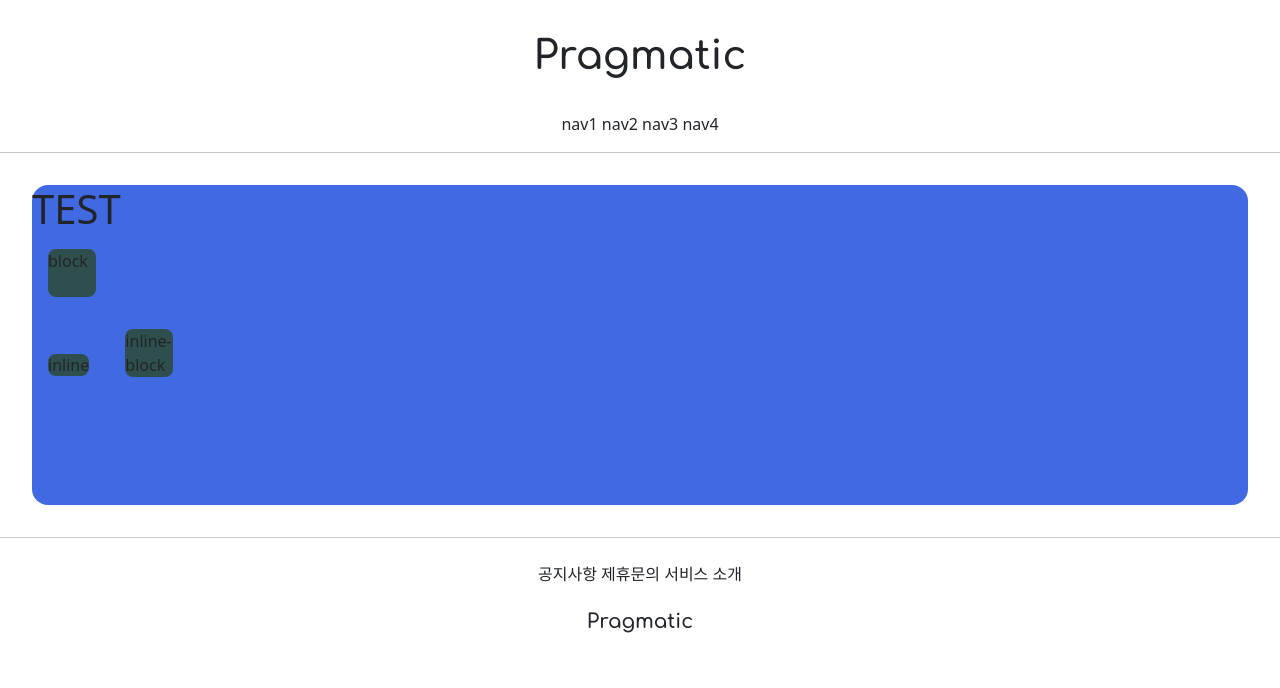
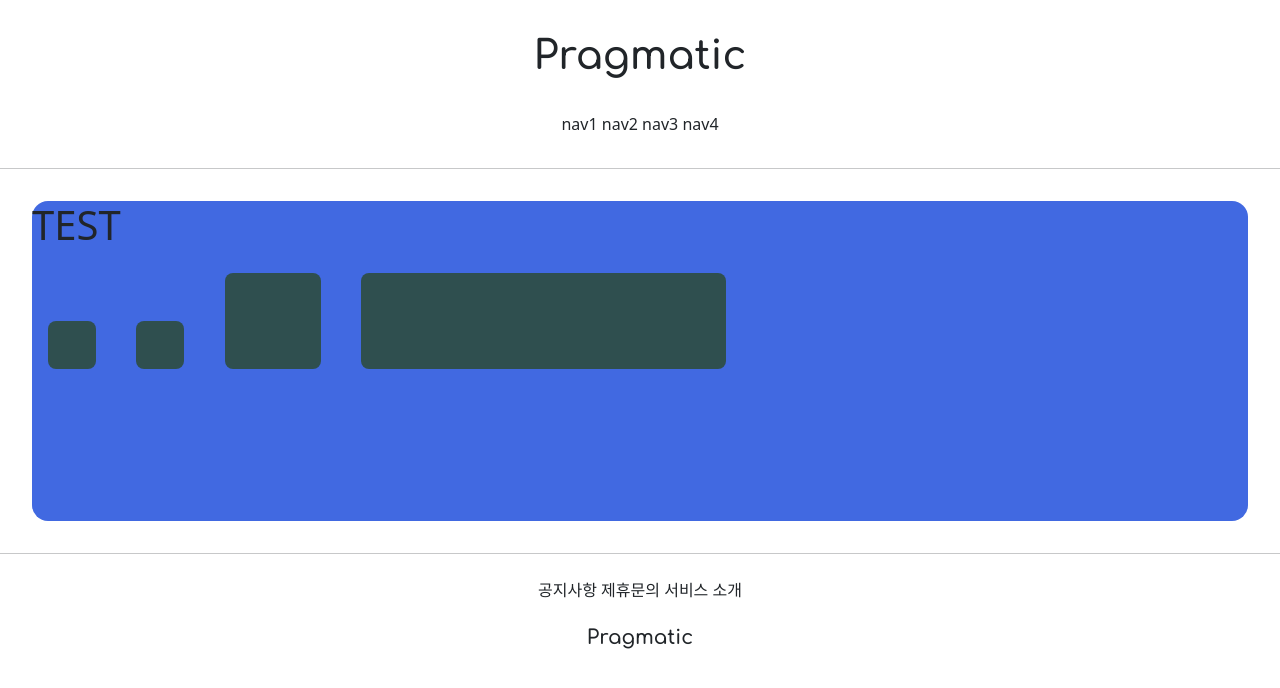
Before and after one commit to wonginx/django_web, a Django app: template accountapp/templates/accountapp/hello_world.html in a window 1280 px wide. Shown: the top 688 px of the page. Run offline with Django 3.2, Linux system fonts and the light colour scheme; the template is opened without the code that fills it, so the values that code supplies are empty.

Commit message:
7/7 4ban class commit3

```diff
--- a/accountapp/templates/accountapp/hello_world.html
+++ b/accountapp/templates/accountapp/hello_world.html
@@ -9,19 +9,20 @@
             width: 48px;
             height: 48px;
             border-radius: .5rem;
-
+            display: inline-block;
         }
 
     </style>
 
-    <div style = "height : 20rem; background-color: royalblue; margin: 2rem; border-radius: 1rem;">
+    <div style = "height : 20rem; background-color: royalblue;
+     margin: 2rem; border-radius: 1rem; font-size: 2rem ">
         <h1>TEST</h1>
 
-    <div class ="testing" style="display: block">block</div>
-    <div class ="testing" style="display: inline">inline</div>
-    <div class ="testing" style="display: none">none</div>
-    <div class ="testing" style="display: inline-block">inline-block</div>
-    <div></div>
+    <div class ="testing" style="height: 48px; width: 48px;"></div>
+    <div class ="testing" style="height: 3rem; width: 3rem;"></div>
+    <div class ="testing" style="height: 3em; width: 3em;"></div>
+    <div class ="testing" style="height: 30%; width: 30%;"></div>
+
 
 
     </div>
--- a/static/base.css
+++ b/static/base.css
@@ -1,17 +1,17 @@
-.pragmaitc_header_logo{
+.pragmatic_header_logo{
     margin: 2rem 0;
     font-family: 'Comfortaa', cursive;
     /*#        margin : 상하 rem 좌우 ; #*/
 }
 
-.pragmaitc_header_button{
+.pragmatic_header_button{
     margin-bottom: 2rem;
 }
 
-.pragmaitc_footer_logo{
+.pragmatic_footer_logo{
     margin-top: 1.5rem;
 }
 
-.pragmaitc_footer_button{
+.pragmatic_footer_button{
     margin: 1.5rem 0; font-family: 'Comfortaa', cursive;
 }
--- a/templates/footer.html
+++ b/templates/footer.html
@@ -1,10 +1,10 @@
 <div style = "text-align:center ">
-    <div class = "pragmaitc_footer_logo">
+    <div class = "pragmatic_footer_logo">
         <span>공지사항</span>
         <span>제휴문의</span>
         <span>서비스 소개</span>
     </div>
-    <div class = "pragmaitc_footer_button">
+    <div class = "pragmatic_footer_button">
         <h5>Pragmatic</h5>
 
     </div>
--- a/templates/header.html
+++ b/templates/header.html
@@ -1,5 +1,5 @@
 <div style="text-align: center">
-    <div class = "pragmaitc_header_logo">
+    <div class = "pragmatic_header_logo">
 
         <h1>Pragmatic</h1>
     </div>
```
